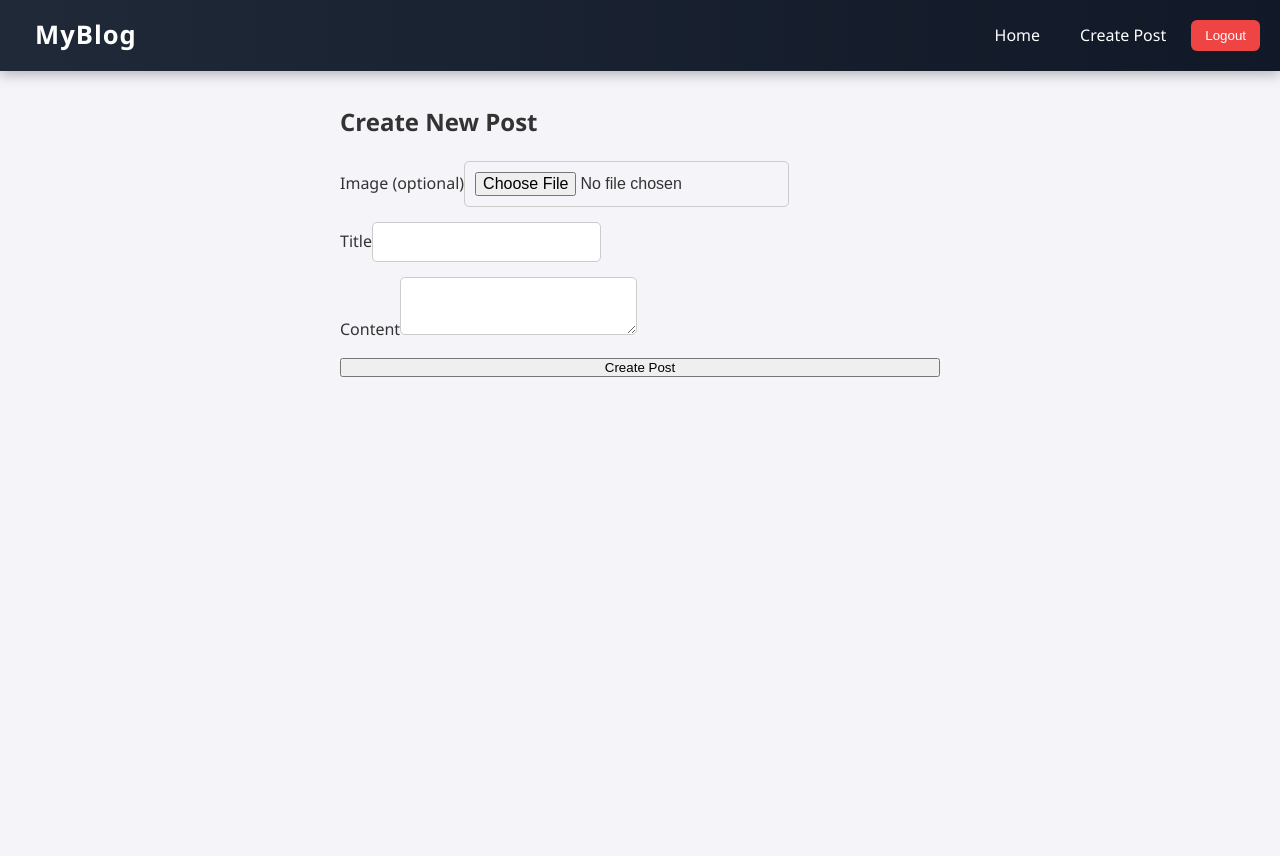
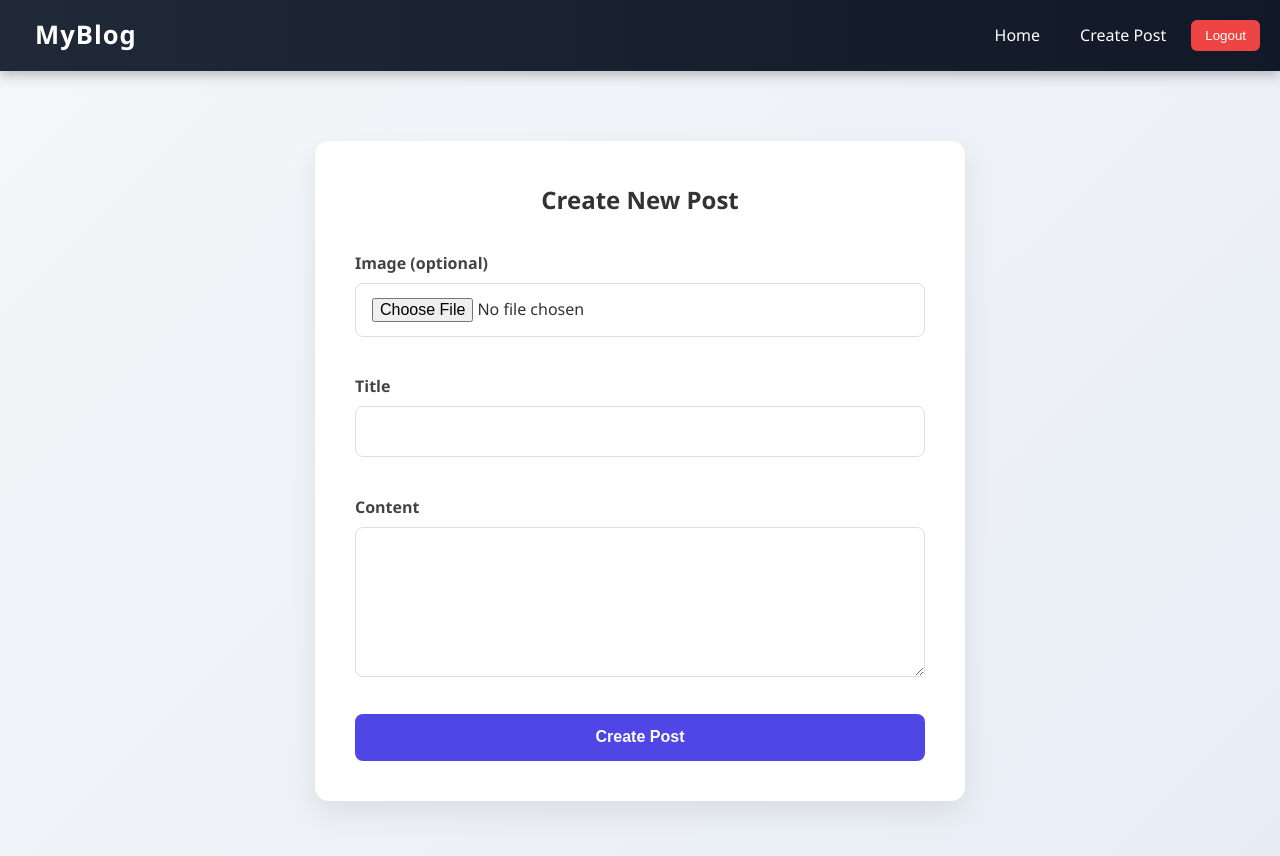
Before and after one commit to bgt1717/Mern-Blog-2026, a React app in the folder frontend/: page /create in a window 1280 px wide. Shown: the top 856 px of the page. Before the commit the page ends 800 px from the top, so only its background shows below. Built offline with nearby package versions, Linux system fonts and the light colour scheme; sample sign-in values are in the browser's storage; the HTML template or start-up script is replaced by a standard one.

Commit message:
EditPost CSS update

```diff
--- /dev/null
+++ b/frontend/src/pages/CreatePost.css
@@ -0,0 +1,126 @@
+/* Page Layout */
+.create-container {
+  min-height: 100vh;
+  display: flex;
+  justify-content: center;
+  align-items: center;
+  background: linear-gradient(135deg, #f4f6f9, #e8edf5);
+  padding: 2rem;
+}
+
+/* Card */
+.create-card {
+  width: 100%;
+  max-width: 650px;
+  background: #ffffff;
+  padding: 2.5rem;
+  border-radius: 14px;
+  box-shadow: 0 12px 30px rgba(0, 0, 0, 0.08);
+}
+
+/* Heading */
+.create-card h2 {
+  text-align: center;
+  margin-bottom: 2rem;
+  color: #333;
+}
+
+/* Form Groups */
+.form-group {
+  display: flex;
+  flex-direction: column;
+  margin-bottom: 1.4rem;
+}
+
+.form-group label {
+  font-weight: 600;
+  margin-bottom: 0.4rem;
+  color: #444;
+}
+
+/* Inputs & Textarea */
+.form-group input[type="text"],
+.form-group textarea,
+.form-group input[type="file"] {
+  padding: 0.85rem 1rem;
+  border-radius: 8px;
+  border: 1px solid #ddd;
+  font-size: 1rem;
+  transition: all 0.2s ease;
+  font-family: inherit;
+}
+
+.form-group textarea {
+  min-height: 150px;
+  resize: vertical;
+}
+
+/* Focus Effect */
+.form-group input:focus,
+.form-group textarea:focus {
+  outline: none;
+  border-color: #4f46e5;
+  box-shadow: 0 0 0 3px rgba(79, 70, 229, 0.15);
+}
+
+/* Button */
+.submit-btn {
+  width: 100%;
+  padding: 0.9rem;
+  border: none;
+  border-radius: 8px;
+  background-color: #4f46e5;
+  color: white;
+  font-size: 1rem;
+  font-weight: 600;
+  cursor: pointer;
+  transition: all 0.2s ease;
+}
+
+.submit-btn:hover {
+  background-color: #4338ca;
+  transform: translateY(-2px);
+}
+
+.submit-btn:active {
+  transform: translateY(0);
+}
+
+/* Image Preview */
+.image-preview {
+  margin-top: 1.5rem;
+}
+
+.image-preview p {
+  font-weight: 600;
+  margin-bottom: 0.5rem;
+}
+
+.image-preview img {
+  width: 100%;
+  max-height: 350px;
+  object-fit: cover;
+  border-radius: 10px;
+  border: 1px solid #eee;
+}
+
+/* Responsive */
+@media (max-width: 768px) {
+  .create-card {
+    padding: 1.8rem;
+  }
+
+  .create-card h2 {
+    font-size: 1.5rem;
+  }
+}
+
+@media (max-width: 480px) {
+  .create-container {
+    padding: 1rem;
+  }
+
+  .create-card {
+    padding: 1.5rem;
+  }
+}
--- a/frontend/src/pages/CreatePost.jsx
+++ b/frontend/src/pages/CreatePost.jsx
@@ -2,6 +2,7 @@ import { useState } from "react";
 import { useNavigate } from "react-router-dom";
 import API from "../api/axios";
 import { useAuth } from "../context/AuthContext";
+import "./CreatePost.css";
 
 export default function CreatePost() {
   const navigate = useNavigate();
@@ -37,11 +38,13 @@ export default function CreatePost() {
     }
   };
 
-  return (
-    <div style={{ maxWidth: "600px", margin: "2rem auto" }}>
+return (
+  <div className="create-container">
+    <div className="create-card">
       <h2>Create New Post</h2>
+
       <form onSubmit={handleSubmit} encType="multipart/form-data">
-        <div>
+        <div className="form-group">
           <label>Image (optional)</label>
           <input
             type="file"
@@ -51,7 +54,7 @@ export default function CreatePost() {
           />
         </div>
 
-        <div>
+        <div className="form-group">
           <label>Title</label>
           <input
             type="text"
@@ -60,7 +63,7 @@ export default function CreatePost() {
           />
         </div>
 
-        <div>
+        <div className="form-group">
           <label>Content</label>
           <textarea
             value={content}
@@ -68,20 +71,21 @@ export default function CreatePost() {
           />
         </div>
 
-        <button type="submit">Create Post</button>
+        <button type="submit" className="submit-btn">
+          Create Post
+        </button>
       </form>
 
-      {/* Optional preview */}
       {image && (
-        <div style={{ marginTop: "1rem" }}>
+        <div className="image-preview">
           <p>Preview:</p>
           <img
             src={URL.createObjectURL(image)}
             alt="preview"
-            style={{ maxWidth: "100%" }}
           />
         </div>
       )}
     </div>
-  );
+  </div>
+);
 }
```
